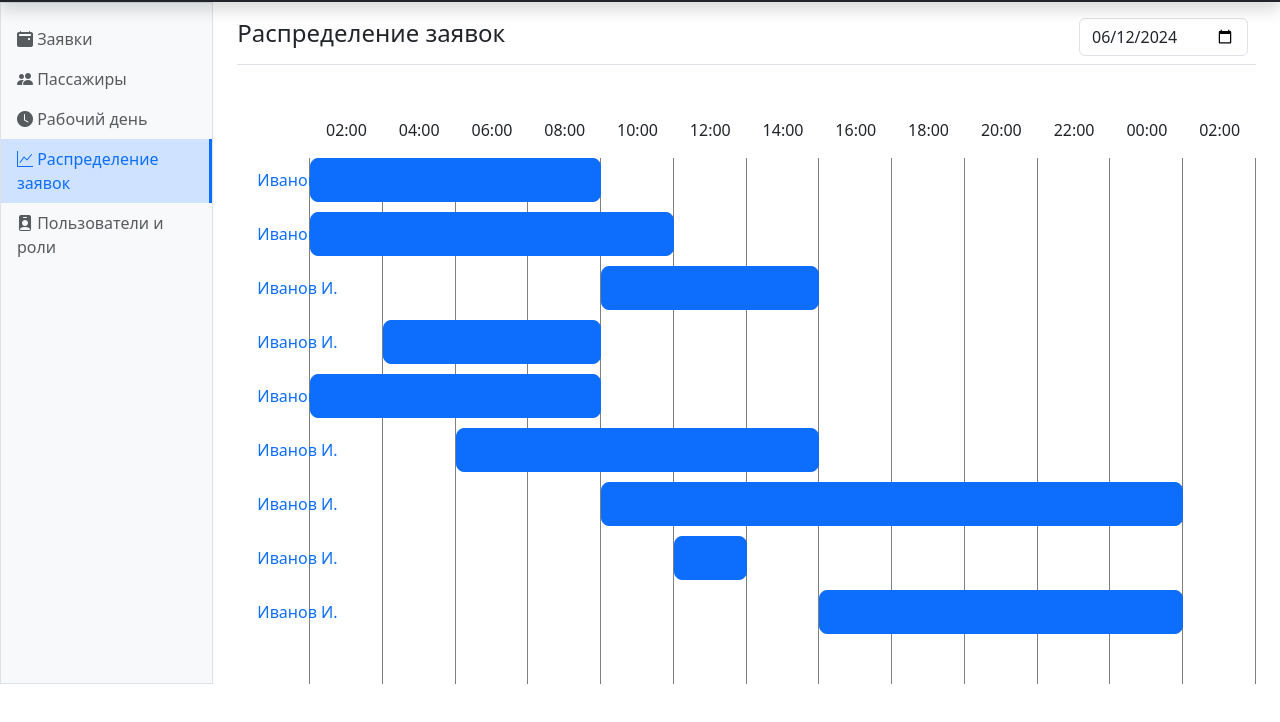
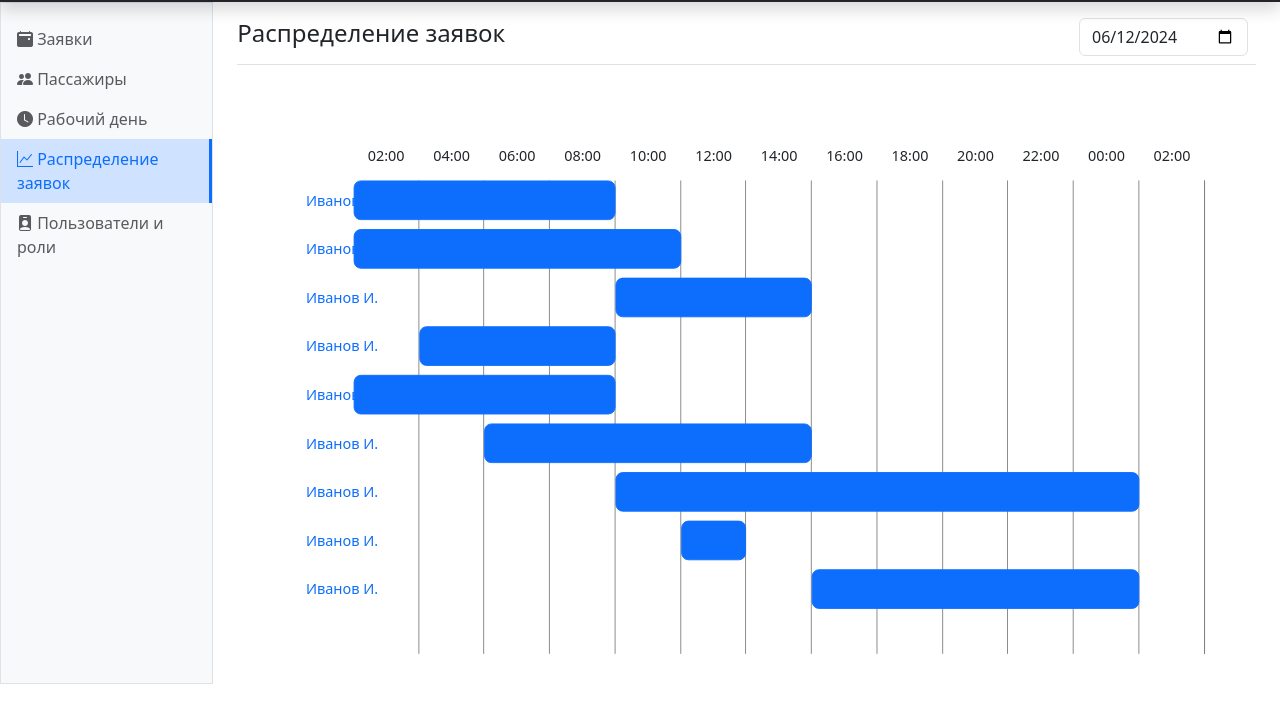
Before and after one commit to sa100h/Job8, a website: page site/distr-order.html in a window 1280 px wide. Shown: the part 48-770 px from the top of the page. Drawn offline with nearby package versions, Linux system fonts and the light colour scheme; no server answers.

```diff
--- a/site/css/style_ganta.css
+++ b/site/css/style_ganta.css
@@ -7,6 +7,9 @@
   grid-gap: 10px 0px;
 
   width: 100%;
+  transform: scale(0.9);
+
+
 
   padding-top: 40px;
 
@@ -20,7 +23,7 @@
   grid-row: 2 / span 14;
 
 }
-span.d-0 { grid-column: 1;border-right: 1px solid grey;}
+span.d-0 { grid-column: 1;}
 span.d-1 { grid-column: 2; border-right: 1px solid grey;}
 span.d-2 { grid-column: 3; border-right: 1px solid grey;}
 span.d-3 { grid-column: 4; border-right: 1px solid grey;}
@@ -35,7 +38,7 @@
 span.d-12 { grid-column: 13; border-right: 1px solid grey;}
 span.d-13 { grid-column: 14; border-right: 1px solid grey;}
 span.d-14 { grid-column: 14; border-right: 1px solid grey;}
-
+span.d-15 { grid-column: 14; border-right: 1px solid grey;}
 
 h6 {
 
@@ -65,7 +68,7 @@
 
   color: white;
 
-  font-size: 12px;
+  font-size: 10px;
 
   padding: 10px 20px;
 
```
